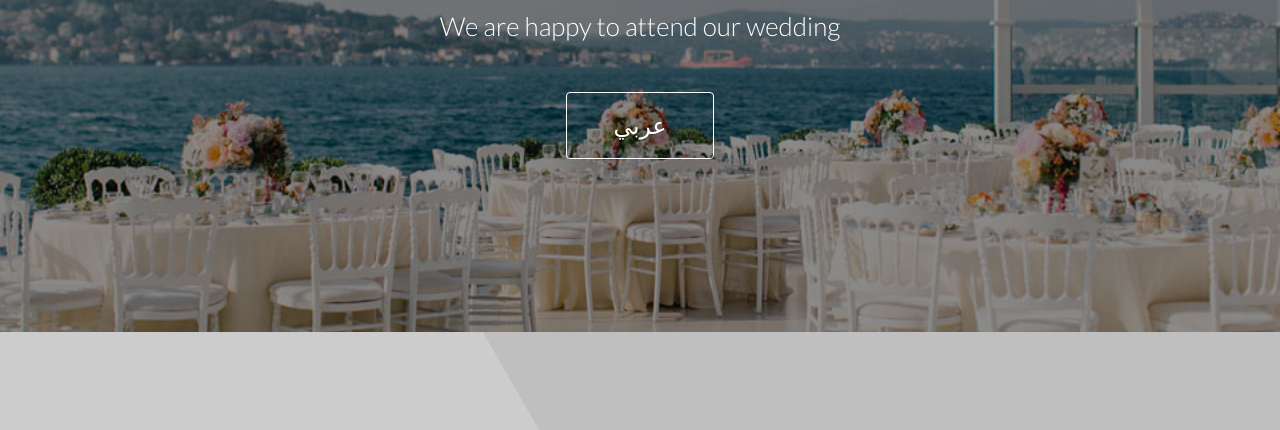
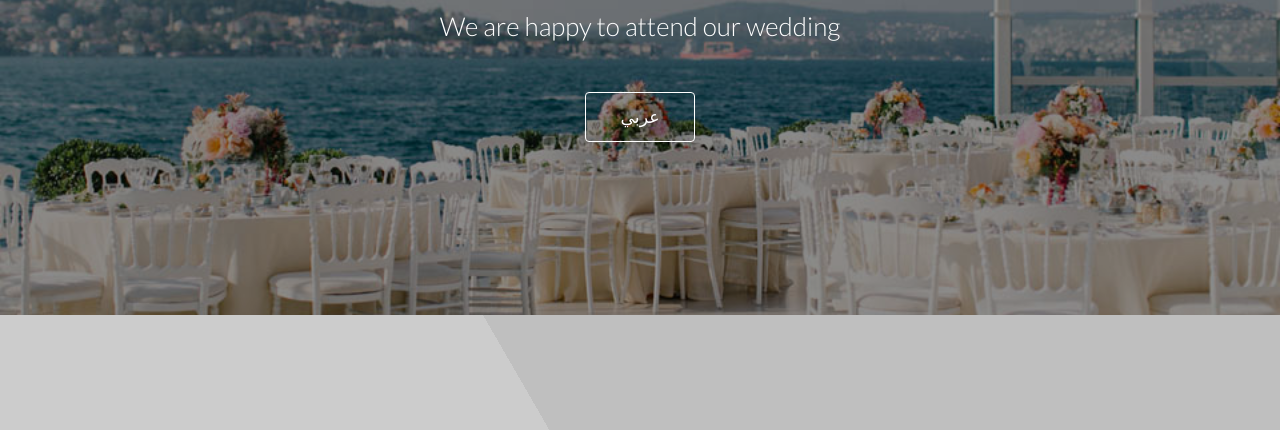
Before and after one commit to MoeAndAsmaWedding/MoeAndAsmaWedding.github.io, a plain HTML site: page index.html in a window 1280 px wide. Shown: the part 296-726 px from the top of the page. Drawn offline with Linux system fonts and the light colour scheme; some packages are replaced by stand-ins of ours.

Commit message:
Language button size

```diff
--- a/index.html
+++ b/index.html
@@ -45,7 +45,7 @@
 				<p>We are happy to attend our wedding</p>
 				<ul class="actions">
 					<li>
-						<a href=index_AR.html class="button big">عربي</a>
+						<a href=index_AR.html class="button">عربي</a>
 					</li>
 				</ul>
 			</section>
```
Also changed, not shown: index_AR.html (+1 -1 lines).
